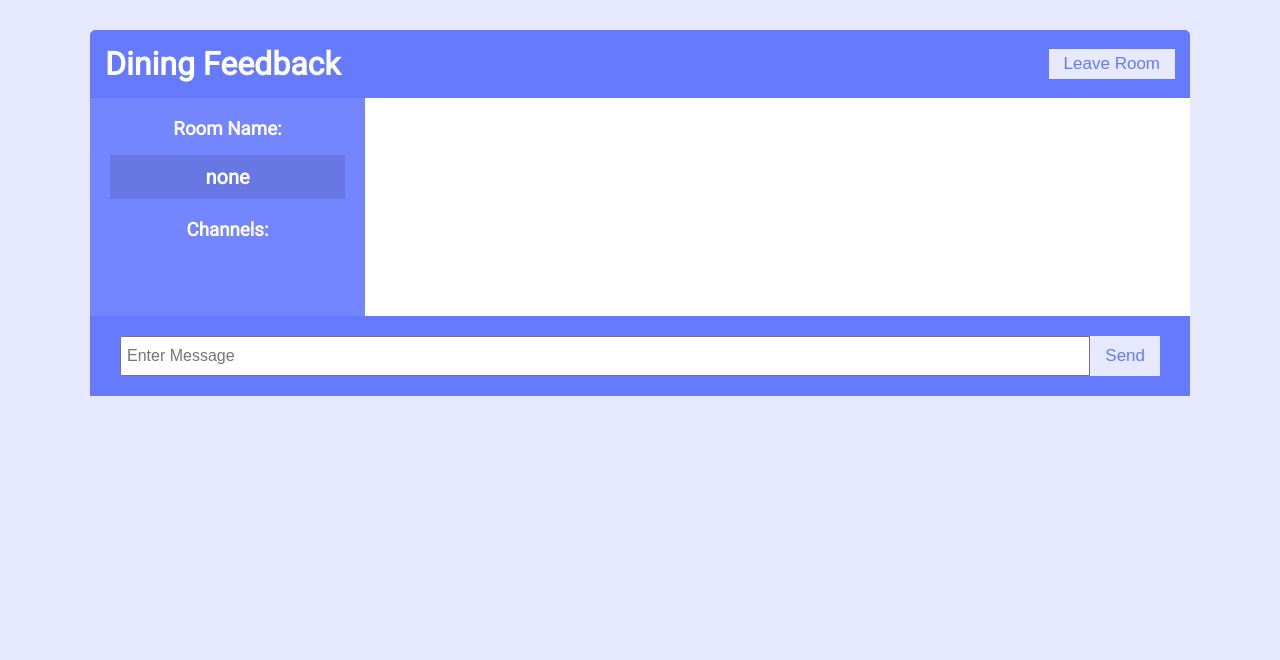
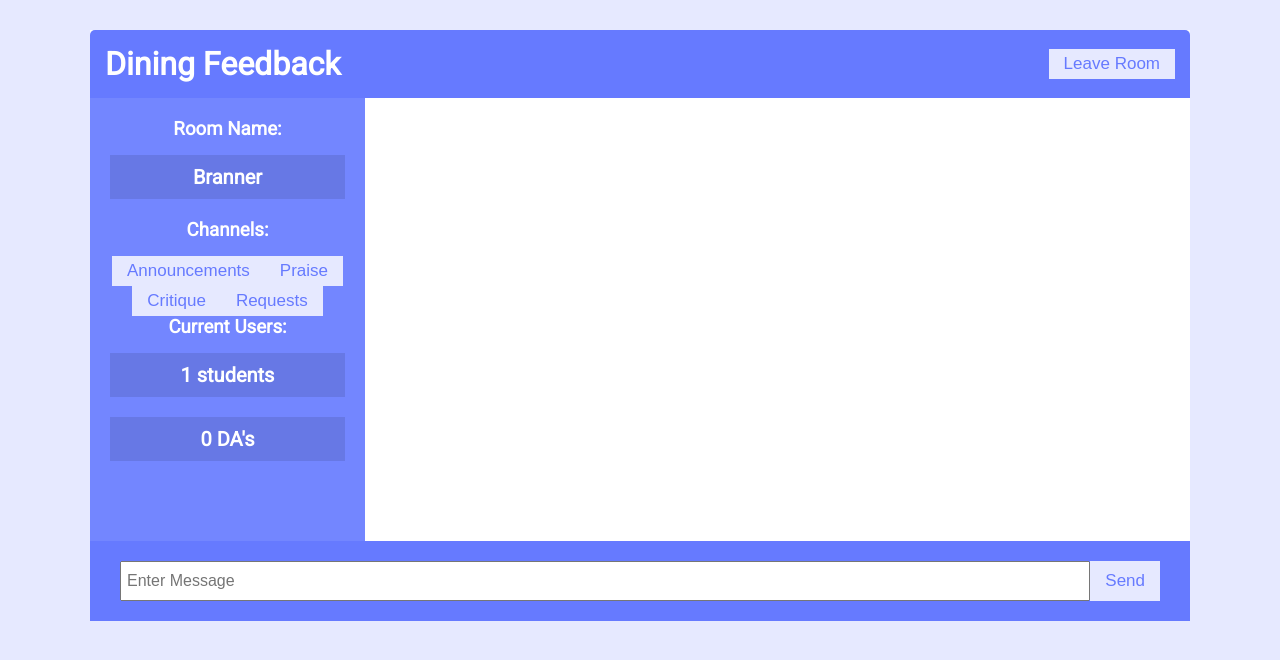
Before and after one commit to bennybermuda/dining-feedback-react, a React (Create React App) app: page / in a window 1280 px wide. Both pictures are taken after a click on the button "Join Chat". Shown: the top 660 px of the page. Built offline with nearby package versions, Linux system fonts and the light colour scheme.

Commit message:
local count of user types in each room + room names reflect choice

```diff
--- a/src/App.js
+++ b/src/App.js
@@ -5,15 +5,21 @@ import Chat from './chat';
 
 import {Dashboard} from './landing';
 
-//we export default so i can use what's inside in other js files
+
+
 export default function App() {
   var [authenticated, setAuthenticated] = useState(false);
   //authenticated can be set to true if the student option is selected, or DA option is selected AND right password
 
+  var [hall, setHall] = useState('');
+  var [userType, setType] = useState('');
+  //let hall = '';
+  //let usertype = '';
+
   return (
     <div className="App">
-      {!authenticated && <Dashboard onLogin={() => setAuthenticated(true)} />}
-      {!!authenticated && <Chat goHome={() => setAuthenticated(false)} />}
+      {!authenticated && <Dashboard setHall={setHall} setType={setType} onLogin={() => setAuthenticated(true)} />}
+      {!!authenticated && <Chat hall={hall} usertype={userType} goHome={() => setAuthenticated(false)} />}
     </div>
   );
 
--- a/src/chat.js
+++ b/src/chat.js
@@ -5,15 +5,24 @@ export default class Chat extends React.Component {
   constructor(props){
     super(props);
     this.state = {
-      diningHall: "none",
-      currUserType: "none",
+      diningHall: this.props.hall,
+      currUserType: this.props.usertype,
       messages: [],
       currChannel: "Announcements",
       numStudents: 0,
       numDAs: 0
     }
+    this.incrementCount = this.incrementCount.bind(this);
+  }
+  incrementCount() {
+    if (this.state.currUserType === 'Student'){
+      this.state.numStudents += 1;
+    } else {
+      this.state.numDAs += 1;
+    }
   }
   render () {
+    this.incrementCount();
     return (
       <div className="chat-container">
         <header className="chat-header">
@@ -25,7 +34,16 @@ export default class Chat extends React.Component {
             <h3><i className="fas fa-comments"></i> Room Name:</h3>
             <h2 id="room-name">{this.state.diningHall}</h2>
             <h3><i className="fas fa-channels"></i> Channels:</h3>
-            <ul id="channels"></ul>
+            <ul id="channels">
+              <button className="btn">Announcements</button>
+              <button className="btn">Praise</button>
+              <button className="btn">Critique</button>
+              <button className="btn">Requests</button>
+            </ul>
+            <h3><i className="fas fa-comments"></i> Current Users:</h3>
+            <h2 id="room-name">{this.state.numStudents} students</h2>
+            <h2 id="room-name">{this.state.numDAs} DA's</h2>
+
           </div>
           <div className="chat-messages">
             <ul id="messages"></ul>
--- a/src/landing.js
+++ b/src/landing.js
@@ -6,6 +6,17 @@ export class Dashboard extends React.Component {
 	constructor(props) {
 		super(props);
 		this.handleChange = this.handleChange.bind(this);
+		this.handleClick = this.handleClick.bind(this);
+	}
+
+	handleClick() {
+		var typeEle = document.getElementById("user-option");
+		var type = typeEle.options[typeEle.selectedIndex].text;
+		var hallEle = document.getElementById("room");
+		var hall = hallEle.options[hallEle.selectedIndex].text;
+		this.props.setHall(hall);
+		this.props.setType(type);
+		this.props.onLogin();
 	}
 
 	handleChange(e) {
@@ -55,7 +66,7 @@ export class Dashboard extends React.Component {
 								<option value="Arrillaga Family Dining">Arrillaga Family Dining</option>
 							</select>
 						</div>
-						<button type="submit" className="btn" onClick={this.props.onLogin}>Join Chat</button>
+						<button type="submit" className="btn" onClick={this.handleClick}>Join Chat</button>
 
 				</main>
 			</div>
```
